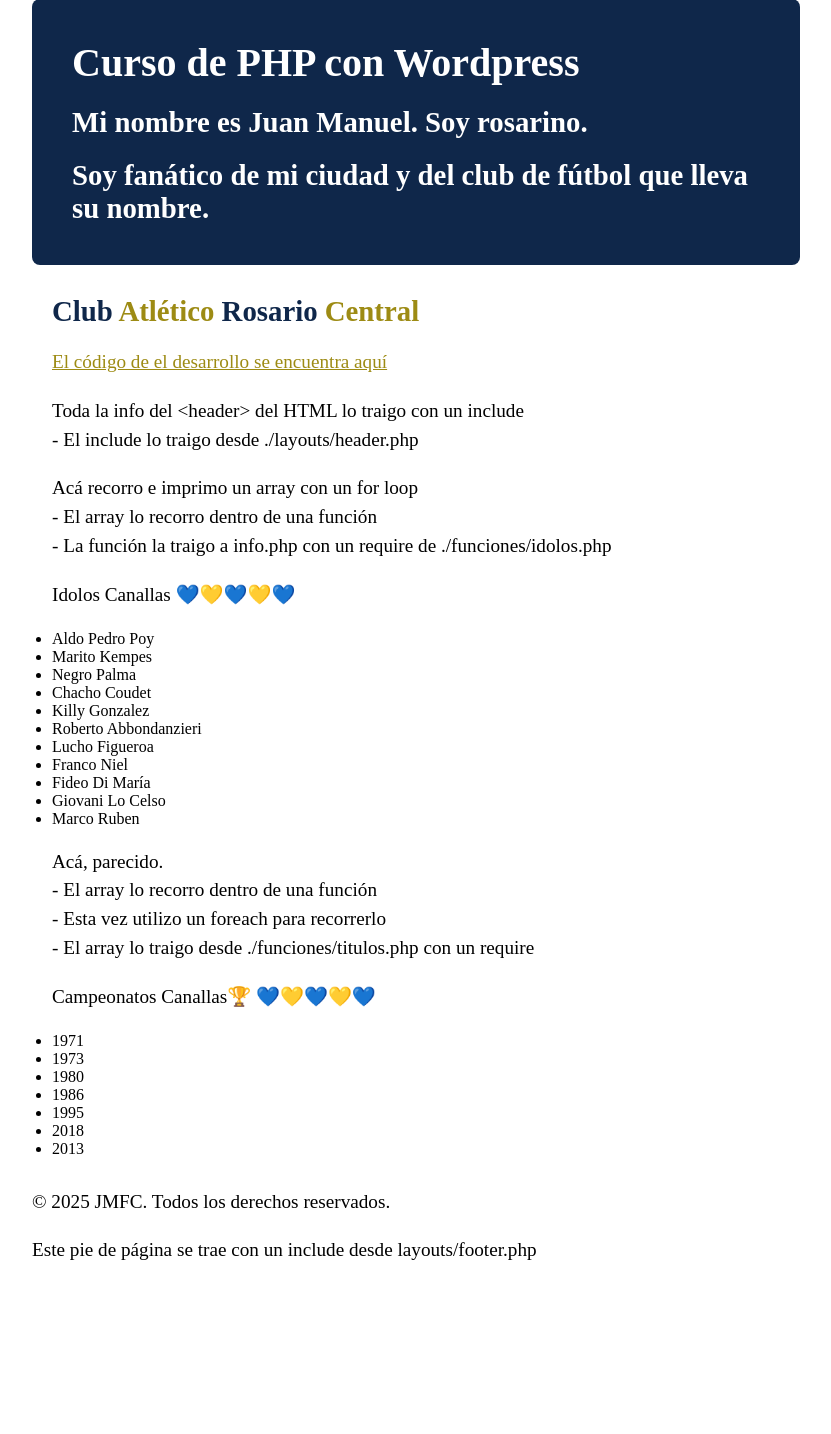
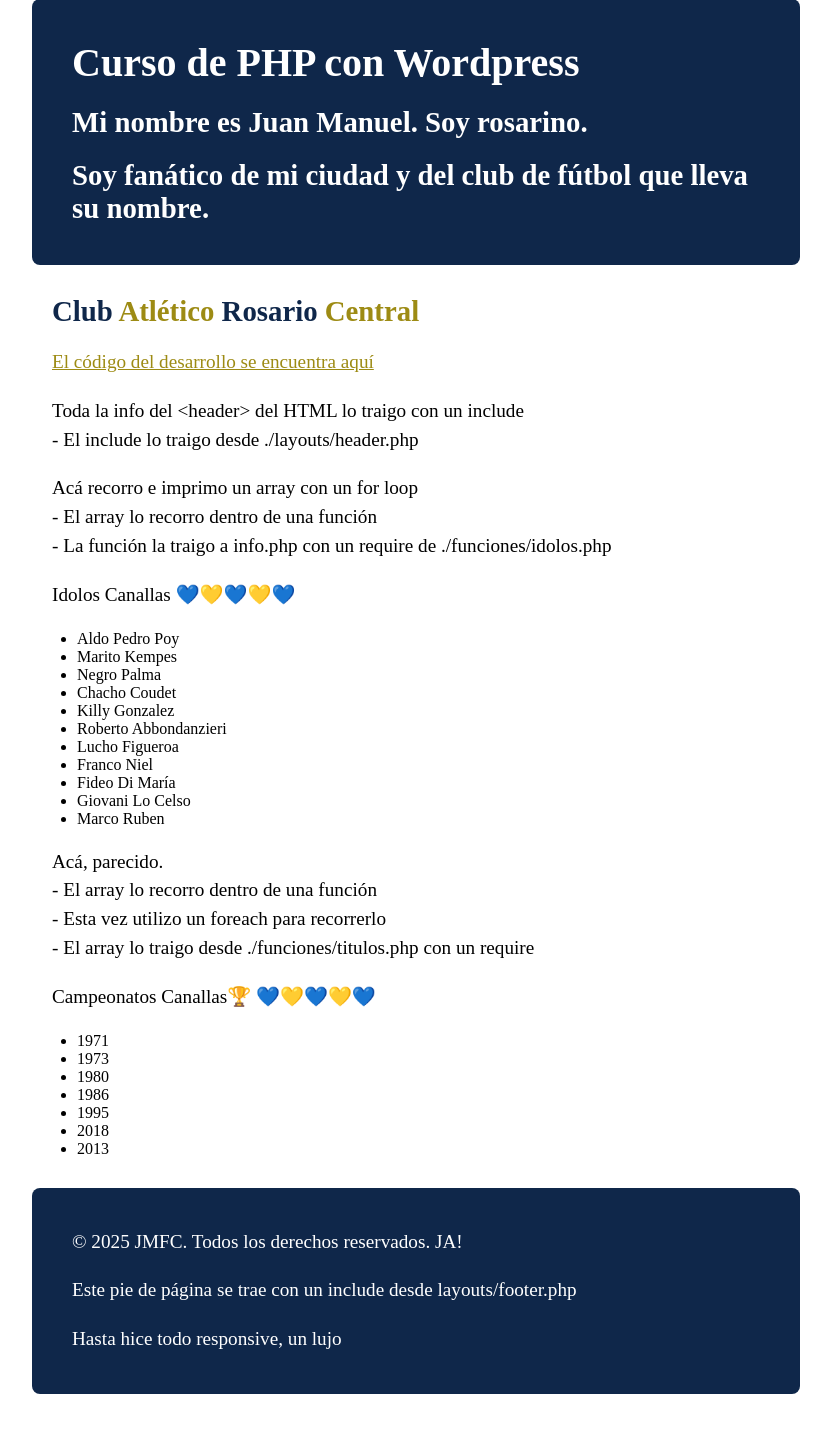
Before and after one commit to juanmafc22/utn-php-wordpress, a PHP site: page / in a window 1280 px wide. Shown: the part 41-1475 px from the top of the page, without its empty margins (8-839 px from the left). Before the commit the page ends 1301 px from the top, so only its background shows below. Run offline with PHP 8.4, Linux system fonts and the light colour scheme.

Commit message:
Modificaciones al archivo CSS

```diff
--- a/assets/css/styles.css
+++ b/assets/css/styles.css
@@ -20,7 +20,7 @@ body {
   margin: 40px 40px;
 }
 
-header {
+header, footer {
   background-color: var(--color-azul-oscuro);
   color: var(--color-blanco);
   padding: 10px 20px 10px;
@@ -50,6 +50,10 @@ p {
   line-height: 1.5;
 }
 
+li {
+  margin-left: 25px;
+}
+
 .azul-oscuro {
   color: var(--color-azul-oscuro);
 }
@@ -66,7 +70,7 @@ p {
     align-items: flex-start
   }
 
-  header {
+  header, footer {
     padding: 20px 40px;
     max-width: 768px;
     width: 100%;
--- a/index.php
+++ b/index.php
@@ -12,7 +12,7 @@
     <main>
         <h2><span class="azul-oscuro">Club</span><span class="amarillo-oscuro"> Atlético</span><span class="azul-oscuro"> Rosario</span><span class="amarillo-oscuro"> Central</span></h2>
         <p>
-             <a href="https://github.com/juanmafc22/utn-php-wordpress" target="_blank" class="amarillo-oscuro">El código de el desarrollo se encuentra aquí</a> <br>
+             <a href="https://github.com/juanmafc22/utn-php-wordpress" target="_blank" class="amarillo-oscuro">El código del desarrollo se encuentra aquí</a> <br>
         </p>
         <p>
             Toda la info del &lt;header&gt; del HTML lo traigo con un include <br>
@@ -24,24 +24,26 @@
             - El array lo recorro dentro de una función <br>
             - La función la traigo a info.php con un require de ./funciones/idolos.php
         </p>
-        <p>Idolos Canallas 💙💛💙💛💙</p>
+        <p>Idolos Canallas 💙💛💙💛💙 <br>
             <ul>
                 <?php
                     imprimir_idolos($idolos);
                 ?>
             </ul>
+        </p>
         <p>
             Acá, parecido. <br>
             - El array lo recorro dentro de una función <br>
             - Esta vez utilizo un foreach para recorrerlo <br>
             - El array lo traigo desde ./funciones/titulos.php con un require
         </p>
-        <p>Campeonatos Canallas🏆 💙💛💙💛💙</p>
+        <p>Campeonatos Canallas🏆 💙💛💙💛💙 <br>
             <ul>
                 <?php
                     imprimir_titulos($titulos);
                 ?>
             </ul>
+        </p>
     </main>
 <?php
     include "./layouts/footer.php";
--- a/layouts/footer.php
+++ b/layouts/footer.php
@@ -1,6 +1,7 @@
     <footer>
-        <p>&copy; 2025 JMFC. Todos los derechos reservados.</p>
+        <p>&copy; 2025 JMFC. Todos los derechos reservados. JA!</p>
         <p>Este pie de página se trae con un include desde layouts/footer.php</p>
+        <p>Hasta hice todo responsive, un lujo</p>
     </footer>
 </body>
 </html>
```
